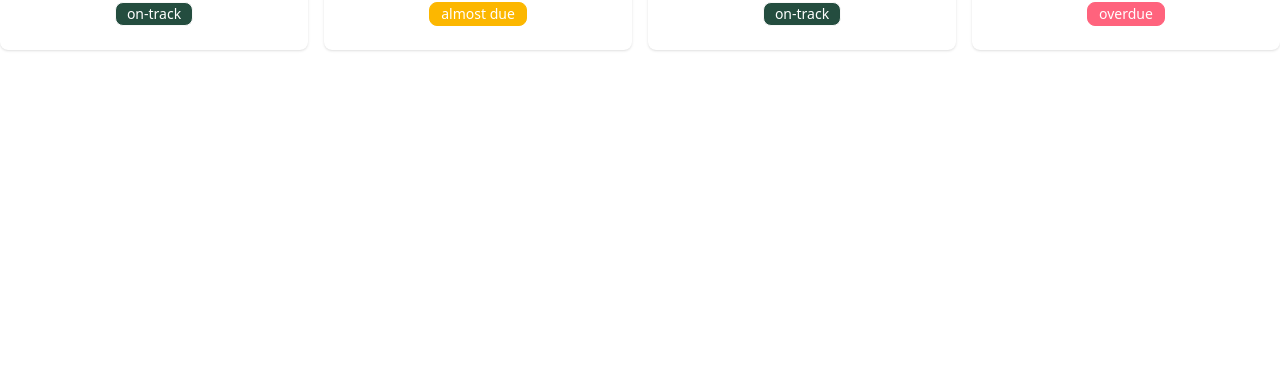
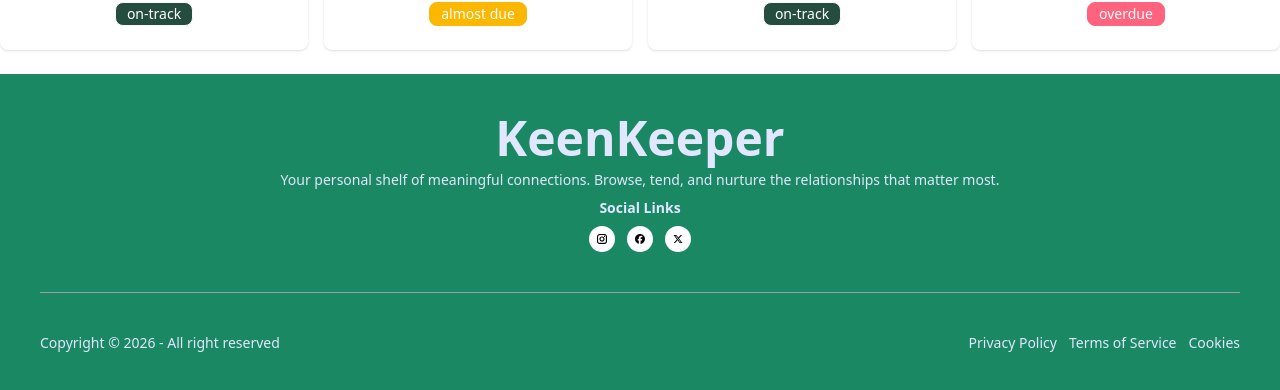
Before and after one commit to AforArdi/next-keen-keeper, a Next.js app: page / in a window 1280 px wide. Shown: the part 1377-1767 px from the top of the page. Before the commit the page ends 1451 px from the top, so only its background shows below. Built offline with nearby package versions, Linux system fonts and the light colour scheme.

Commit message:
footer added

```diff
--- a/src/app/layout.js
+++ b/src/app/layout.js
@@ -3,6 +3,7 @@ import "./globals.css";
 import Navbar from "@/components/shared/Navbar";
 import Providers from "./lib";
 import { Flip, ToastContainer } from "react-toastify";
+import Footer from "@/components/shared/Footer";
 
 const geistSans = Geist({
   variable: "--font-geist-sans",
@@ -30,6 +31,7 @@ export default function RootLayout({ children }) {
         <Providers>
           <Navbar></Navbar>
           {children}
+          <Footer></Footer>
           <ToastContainer
           position="top-left"
           autoClose={3000}
--- a/src/app/timeline/page.jsx
+++ b/src/app/timeline/page.jsx
@@ -11,26 +11,11 @@ const TimelinePage = () => {
     const {callTimelines, textTimelines, videoTimelines} = useContext(timelineContext);
     const date = new Date();
     const formattedDate = date.toDateString();
-    const totalTimelineEvent = callTimelines.length + textTimelines.length + videoTimelines.length;
-    // sorting
-    const [sortingType, setSortingType] = useState('');
-    // let [sorted, setSorted] = useState([]);
-    let sortedArr = [];
+    // const totalTimelineEvent = callTimelines.length + textTimelines.length + videoTimelines.length;
 
-    useEffect(()=>{
-        if(sortingType === 'call'){
-            const sortedData = callTimelines.sort((a, b)=> a.btnAction = b.btnAction);
-            sortedArr = [sortedData];
-        }else if(sortingType === 'text'){
-            const sortedData = callTimelines.sort((a, b)=> a.btnAction = b.btnAction);
-            sortedArr = [sortedData];
-        } else if(sortingType === 'video'){
-            const sortedData = callTimelines.sort((a, b)=> a.btnAction = b.btnAction);
-            sortedArr = [sortedData];
-        } else{
-            sortedArr = [...callTimelines, ...textTimelines, ...videoTimelines]
-        }
-    }, [sortingType, callTimelines, textTimelines, videoTimelines]);
+    const AllTimelineEvent = [
+
+    ]
 
     return (
         <div className="container mx-auto my-8">
--- /dev/null
+++ b/src/components/shared/Footer.jsx
@@ -0,0 +1,36 @@
+import { FaFacebook, FaXTwitter } from "react-icons/fa6";
+import { GrInstagram } from "react-icons/gr";
+
+const Footer = () => {
+    return (
+        <footer className="footer footer-horizontal footer-center bg-[#1A8862] text-primary-content p-10">
+            <div>
+                <h2 className="font-bold text-5xl">KeenKeeper</h2>
+                <p>Your personal shelf of meaningful connections. Browse, tend, and nurture the relationships that matter most.</p>
+                <p className="font-bold">Social Links</p>
+                <div className="flex items-center justify-center gap-3">
+                    <a href="" className="bg-base-100 p-2 rounded-full">
+                        <GrInstagram color="black" size={10}></GrInstagram>
+                    </a>
+                    <a href="" className="bg-base-100 p-2 rounded-full">
+                        <FaFacebook color="black" size={10}></FaFacebook>
+                    </a>
+                    <a href="" className="bg-base-100 p-2 rounded-full">
+                        <FaXTwitter color="black" size={10}></FaXTwitter>
+                    </a>
+                </div>
+            </div>
+            <div className="border-t border-gray-400 w-full"></div>
+            <div className="flex items-center justify-between w-full">
+                <p>Copyright © {new Date().getFullYear()} - All right reserved</p>
+                <div className="flex items-center gap-3">
+                    <a className="link link-hover">Privacy Policy</a>
+                    <a className="link link-hover">Terms of Service</a>
+                    <a className="link link-hover">Cookies</a>
+                </div>
+            </div>
+        </footer>
+     );
+}
+
+export default Footer;
```
